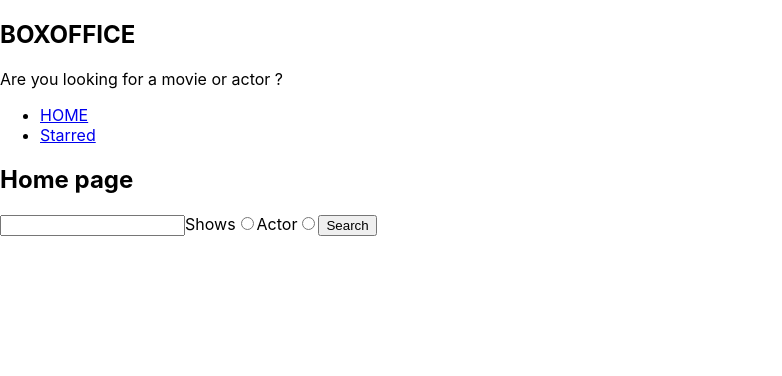
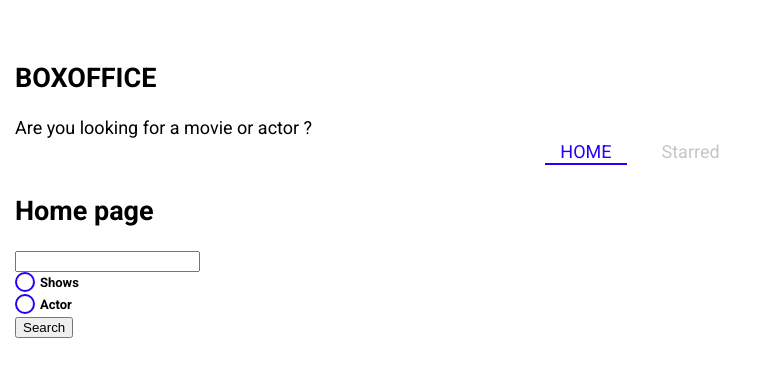
Before and after one commit to PadalaMahideep/box_office, a React (Create React App) app: page / in a window 1280 px wide. Shown: the top 376 px of the page, without its empty margins (0-782 px from the left). Built offline with nearby package versions, Linux system fonts and the light colour scheme.

Commit message:
installed styled commponents create global time with sc. used navlinks from react router to style active link

```diff
--- a/package.json
+++ b/package.json
@@ -8,6 +8,7 @@
     "react-dom": "^18.2.0",
     "react-router-dom": "^6.11.2",
     "react-scripts": "5.0.1",
+    "styled-components": "^5.3.10",
     "web-vitals": "^2.1.4",
     "workbox-background-sync": "^6.5.4",
     "workbox-broadcast-update": "^6.5.4",
--- a/public/index.html
+++ b/public/index.html
@@ -5,7 +5,10 @@
     <link rel="icon" href="%PUBLIC_URL%/favicon.ico" />
     <meta name="viewport" content="width=device-width, initial-scale=1" />
     <meta name="theme-color" content="#000000" />
-    <meta name="description" content="Web site created using create-react-app" />
+    <meta
+      name="description"
+      content="Web site created using create-react-app"
+    />
     <link rel="apple-touch-icon" href="%PUBLIC_URL%/logo192.png" />
     <!--
       manifest.json provides metadata used when your web app is installed on a
@@ -21,7 +24,11 @@
       work correctly both with client-side routing and a non-root public URL.
       Learn how to configure a non-root public URL by running `npm run build`.
     -->
-    <title>React App</title>
+    <link
+      href="https://fonts.googleapis.com/css?family=Roboto:300,400,700,&display=swap"
+      rel="stylesheet"
+    />
+    <title>Box Office</title>
   </head>
   <body>
     <noscript>You need to enable JavaScript to run this app.</noscript>
--- a/src/App.jsx
+++ b/src/App.jsx
@@ -4,12 +4,14 @@
 import Starred from './pages/Starred';
 import MainLayout from './components/MainLayout';
 import Show from './pages/Show';
+import { GlobalTheme } from './theme';
 
 const queryClient = new QueryClient();
 function App() {
   return (
     <div>
       <QueryClientProvider client={queryClient}>
+        <GlobalTheme>
           <BrowserRouter>
             <Routes>
               <Route element={<MainLayout />}>
@@ -22,6 +24,7 @@
               <Route path="*" element={<div>Page Not Found</div>} />
             </Routes>
           </BrowserRouter>
+        </GlobalTheme>
       </QueryClientProvider>
     </div>
   );
--- a/src/components/Navs.jsx
+++ b/src/components/Navs.jsx
@@ -1,6 +1,7 @@
-import { Link } from 'react-router-dom';
+import { NavLink } from 'react-router-dom';
+import styled from 'styled-components';
 const Navs = () => {
-  const LINKS = [
+  const LinkS = [
     {
       text: 'HOME',
       to: '/',
@@ -13,16 +14,58 @@
 
   return (
     <div>
-      <ul>
-        {LINKS.map(iteam => (
+      <NavLinks>
+        {LinkS.map(iteam => (
           <li key={iteam.to}>
             {' '}
-            <Link to={iteam.to}>{iteam.text}</Link>{' '}
+            <LinkStyled to={iteam.to}>{iteam.text}</LinkStyled>{' '}
           </li>
         ))}
-      </ul>
+      </NavLinks>
     </div>
   );
 };
 
+const NavLinks = styled.ul`
+  display: flex;
+  justify-content: center;
+  list-style: none;
+  margin: 0 0 30px;
+  padding: 0;
+  li {
+    margin: 0 10px;
+  }
+`;
+
+const LinkStyled = styled(NavLink)`
+  display: block;
+  padding: 3px 15px;
+  position: relative;
+  text-decoration: none;
+  color: ${({ theme }) => theme.mainColors.gray};
+  &.active {
+    color: ${({ theme }) => theme.mainColors.blue};
+    &:after {
+      content: '';
+      position: absolute;
+      display: block;
+      height: 2px;
+      left: 0%;
+      bottom: 0;
+      background-color: ${({ theme }) => theme.mainColors.blue};
+      animation: slide-in 0.3s ease-in forwards;
+      @keyframes slide-in {
+        from {
+          left: 50%;
+          width: 0;
+        }
+        to {
+          left: 0%;
+          width: 100%;
+        }
+      }
+    }
+  }
+`;
+
 export default Navs;
--- a/src/components/SearchForm.jsx
+++ b/src/components/SearchForm.jsx
@@ -1,6 +1,7 @@
 /* eslint-disable no-undef */
 import { useState } from 'react';
 import { useSearchstr } from '../library/useSearchstr';
+import styled from 'styled-components';
 
 const SearchForm = ({ onsearch }) => {
   const [searchstr, setsearch] = useSearchstr();
@@ -27,7 +28,7 @@
         <h2>Home page</h2>
         <div>{searchstr}</div>
         <input type="text" value={searchstr} onChange={onsearchstrchange} />
-        <label>
+        <StyledRadio>
           Shows
           <input
             type="radio"
@@ -36,9 +37,10 @@
             value="shows"
             onChange={radiochange}
           />
-        </label>
+          <span />
+        </StyledRadio>
 
-        <label>
+        <StyledRadio>
           Actor
           <input
             type="radio"
@@ -47,7 +49,8 @@
             value="actor"
             onChange={radiochange}
           />
-        </label>
+          <span />
+        </StyledRadio>
 
         <button type="submit">Search</button>
       </form>
@@ -55,4 +58,50 @@
   );
 };
 
+const StyledRadio = styled.label`
+  display: block;
+  position: relative;
+  padding-left: 25px;
+  cursor: pointer;
+  font-size: 13px;
+  user-select: none;
+  font-weight: 700;
+  line-height: 1.65;
+  input {
+    position: absolute;
+    opacity: 0;
+    cursor: pointer;
+  }
+  span {
+    position: absolute;
+    top: 0;
+    left: 0;
+    height: 16px;
+    width: 16px;
+    background-color: #fff;
+    border: 2px solid ${({ theme }) => theme.mainColors.blue};
+    border-radius: 50%;
+  }
+  input:checked ~ span {
+    background-color: #fff;
+    border: 2px solid ${({ theme }) => theme.mainColors.blue};
+  }
+  span:after {
+    content: '';
+    position: absolute;
+    display: none;
+  }
+  input:checked ~ span:after {
+    display: block;
+  }
+  span:after {
+    top: 4px;
+    left: 4px;
+    width: 8px;
+    height: 8px;
+    border-radius: 50%;
+    background: ${({ theme }) => theme.mainColors.blue};
+  }
+`;
+
 export default SearchForm;
--- a/src/index.css
+++ /dev/null
@@ -1,13 +0,0 @@
-body {
-  margin: 0;
-  font-family: -apple-system, BlinkMacSystemFont, 'Segoe UI', 'Roboto', 'Oxygen',
-    'Ubuntu', 'Cantarell', 'Fira Sans', 'Droid Sans', 'Helvetica Neue',
-    sans-serif;
-  -webkit-font-smoothing: antialiased;
-  -moz-osx-font-smoothing: grayscale;
-}
-
-code {
-  font-family: source-code-pro, Menlo, Monaco, Consolas, 'Courier New',
-    monospace;
-}
--- a/src/index.jsx
+++ b/src/index.jsx
@@ -1,6 +1,5 @@
 /* eslint-disable react/jsx-no-undef */
 import ReactDOM from 'react-dom/client';
-import './index.css';
 import App from './App';
 import * as serviceWorkerRegistration from './serviceWorkerRegistration';
 import reportWebVitals from './reportWebVitals';
--- a/src/pages/Home.jsx
+++ b/src/pages/Home.jsx
@@ -5,6 +5,23 @@
 import SearchForm from '../components/SearchForm';
 import ShowGrid from '../components/shows/ShowGrid';
 import ActorGrid from '../components/actors/ActorGrid';
+import styled, { css } from 'styled-components';
+
+const Button = styled.button`
+  background: transparent;
+  border-radius: 3px;
+  border: 2px solid #bf4f74;
+  color: #bf4f74;
+  margin: 0 1em;
+  padding: 0.25em 1em;
+
+  ${props =>
+    props.$primary &&
+    css`
+      background: black;
+      color: white;
+    `};
+`;
 
 const Home = () => {
   // const [apidata, setapidata] = useState(null);
--- /dev/null
+++ b/src/theme.jsx
@@ -0,0 +1,29 @@
+import { ThemeProvider, createGlobalStyle } from 'styled-components';
+
+const theme = {
+  fontFamily: 'Roboto, sans-serif',
+  mainColors: {
+    blue: '#2400ff',
+    gray: '#c6c6c6',
+    dark: '#353535',
+  },
+};
+
+const GlobalStyles = createGlobalStyle`
+    body {
+      font-family: ${({ theme }) => theme.fontFamily};
+      font-size: 18px;
+      margin: 0;
+      padding-top: 40px;
+      padding-left: 15px;
+      padding-right: 15px;
+    };`;
+
+export const GlobalTheme = ({ children }) => {
+  return (
+    <ThemeProvider theme={theme}>
+      <GlobalStyles />
+      {children}
+    </ThemeProvider>
+  );
+};
```
Also changed, not shown: 1 other file (tests, documents, lock files or other folders). Lines whose indentation alone changed are shown as unchanged.
